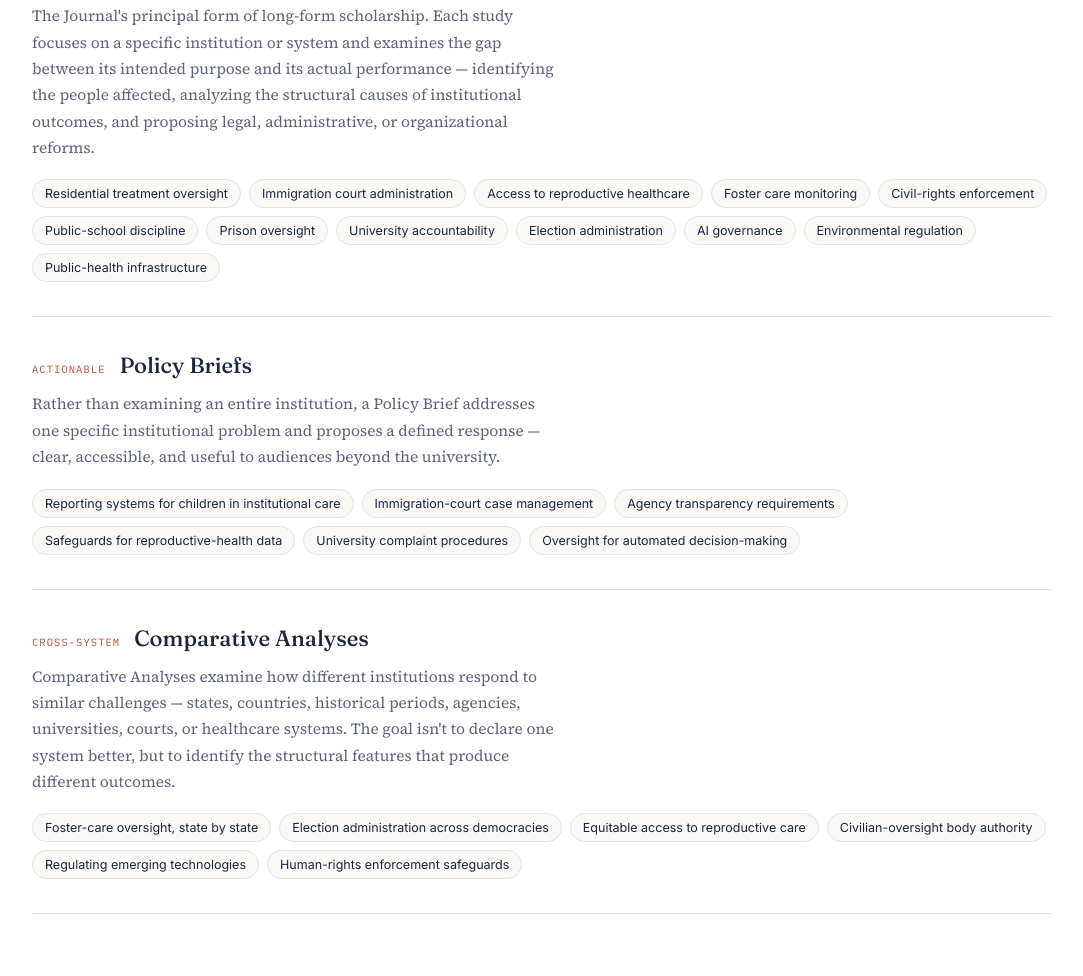
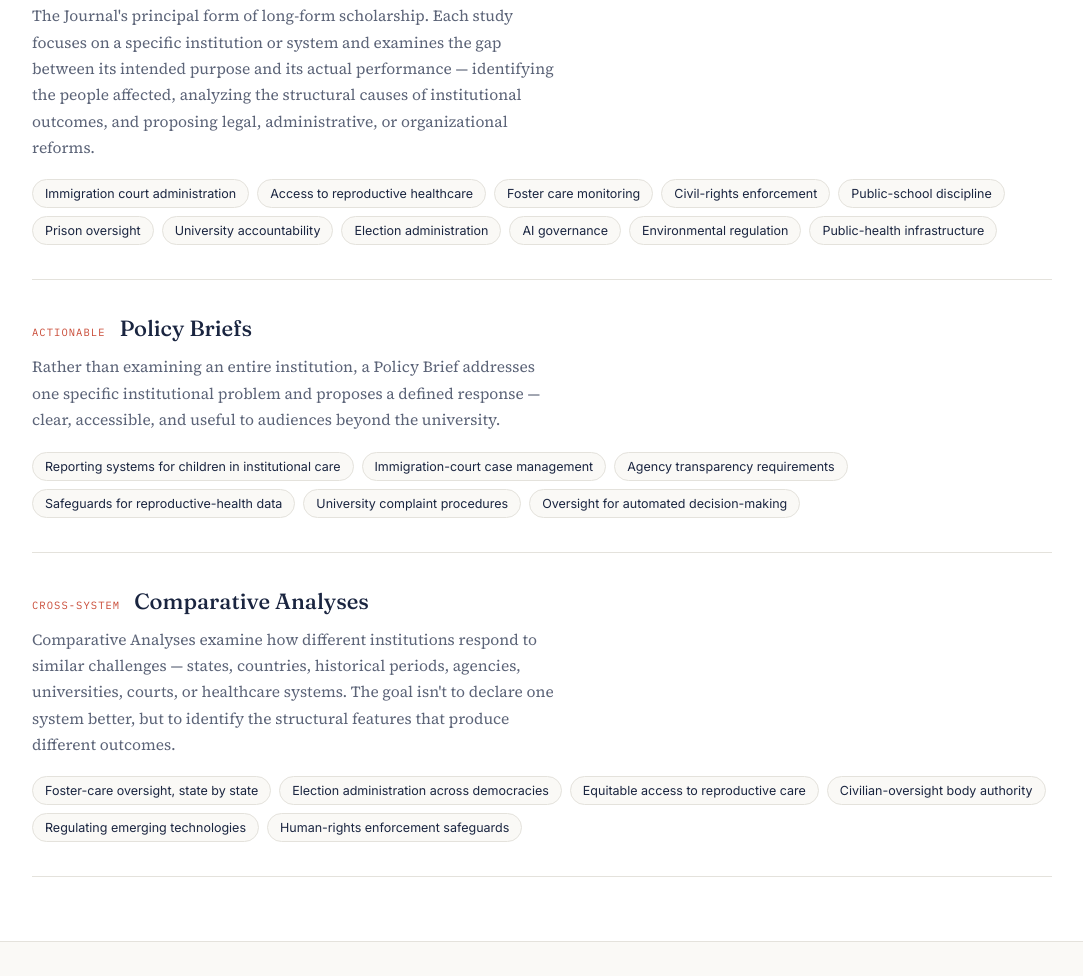
Before and after one commit to JIAatUCLA/Journal_of_Institutional_Accountability, a plain HTML site: page index.html in a window 1280 px wide. Shown: the part 4236-5212 px from the top of the page, without its empty margins (98-1181 px from the left). Drawn offline with Linux system fonts and the light colour scheme.

Commit message:
Add files via upload

```diff
--- a/index.html
+++ b/index.html
@@ -255,7 +255,7 @@
       <div class="pub-head"><span class="kicker">LONG-FORM</span><h3>Institutional Case Studies</h3></div>
       <p>The Journal's principal form of long-form scholarship. Each study focuses on a specific institution or system and examines the gap between its intended purpose and its actual performance — identifying the people affected, analyzing the structural causes of institutional outcomes, and proposing legal, administrative, or organizational reforms.</p>
       <div class="subject-tags">
-        <span>Residential treatment oversight</span><span>Immigration court administration</span>
+        <span>Immigration court administration</span>
         <span>Access to reproductive healthcare</span><span>Foster care monitoring</span>
         <span>Civil-rights enforcement</span><span>Public-school discipline</span>
         <span>Prison oversight</span><span>University accountability</span>
```
